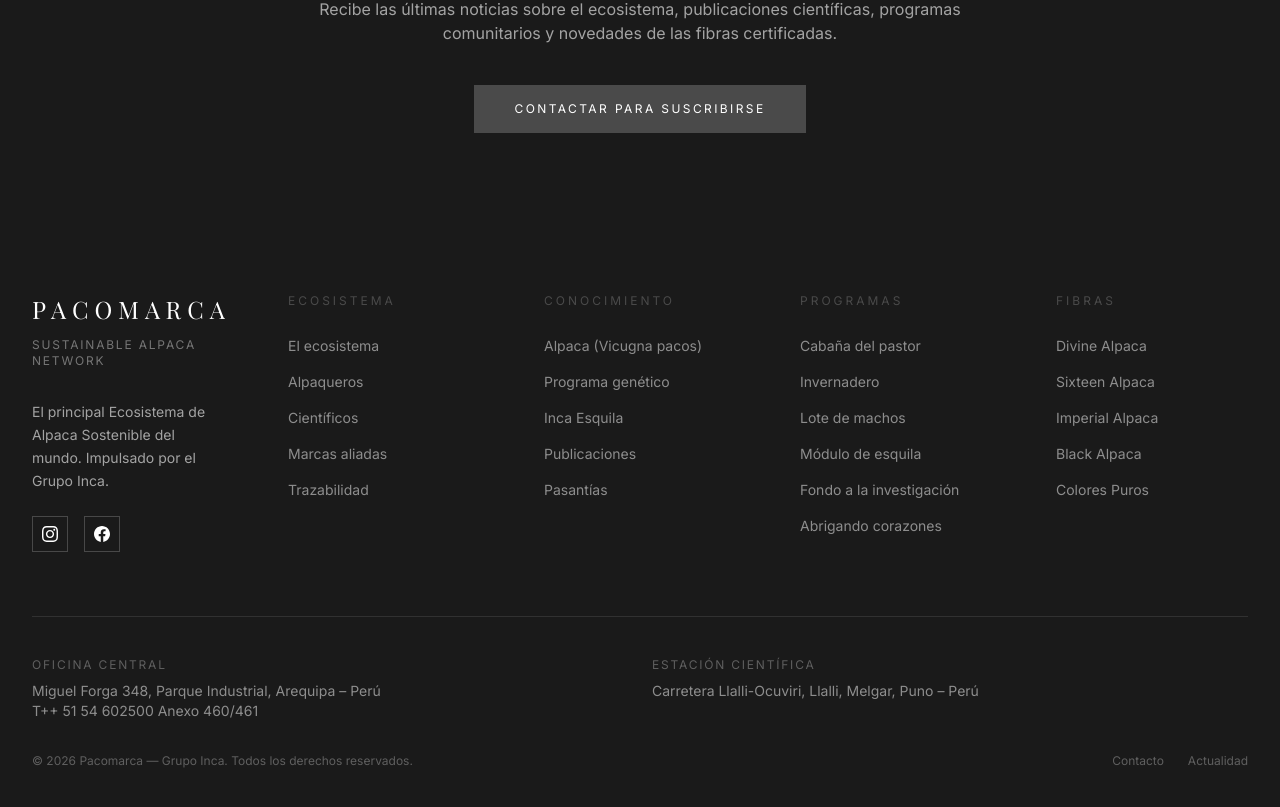
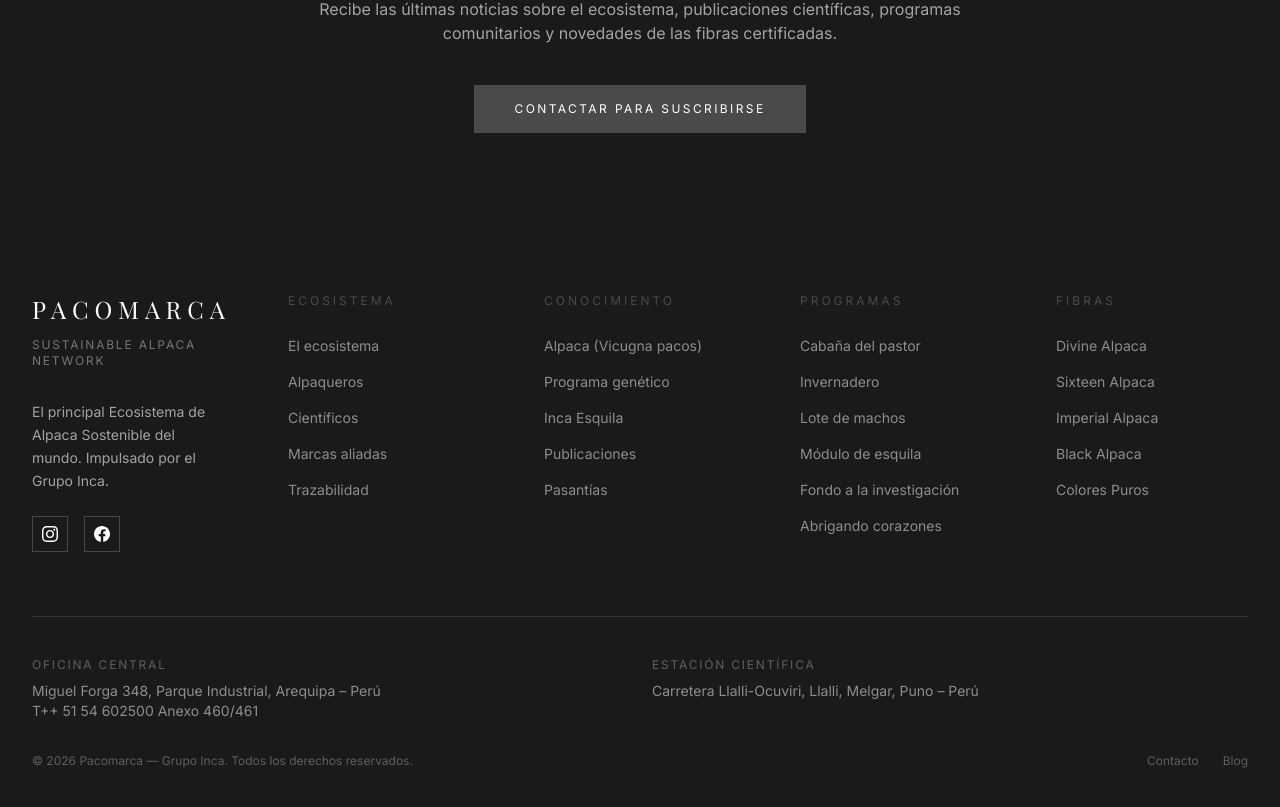
Before and after one commit to jpfernandezcenteno-max/Pacomarca, a Next.js app: page /actualidad in a window 1280 px wide. Shown: the part 1962-2769 px from the top of the page. Built offline with nearby package versions, Linux system fonts and the light colour scheme; a web font is replaced by a local one.

Commit message:
cambios footer

```diff
--- a/components/Footer.tsx
+++ b/components/Footer.tsx
@@ -140,7 +140,7 @@
                 Contacto
               </Link>
               <Link href="/actualidad" className="text-xs text-white/30 hover:text-white/60 transition-colors">
-                Actualidad
+                Blog
               </Link>
             </div>
           </div>
```
